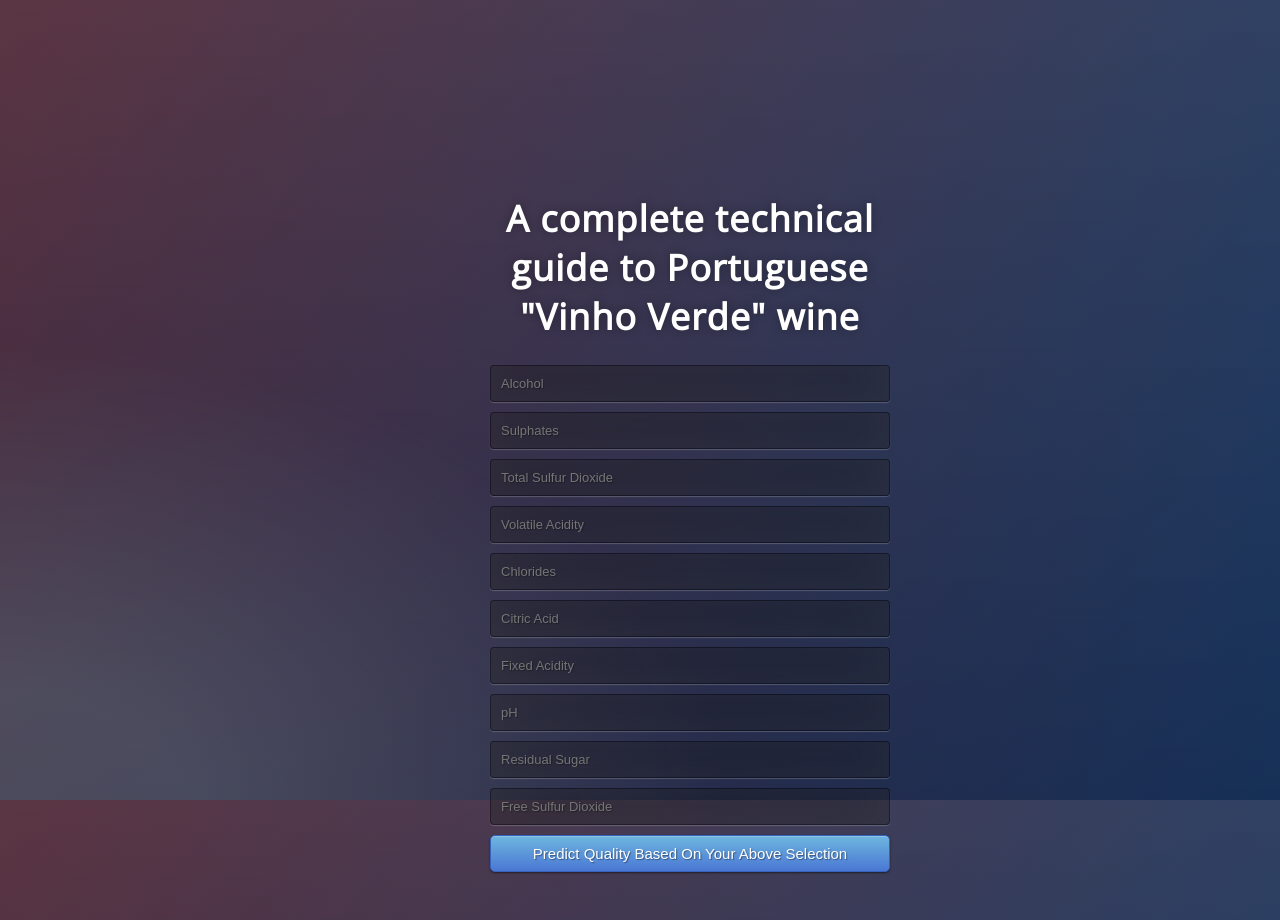
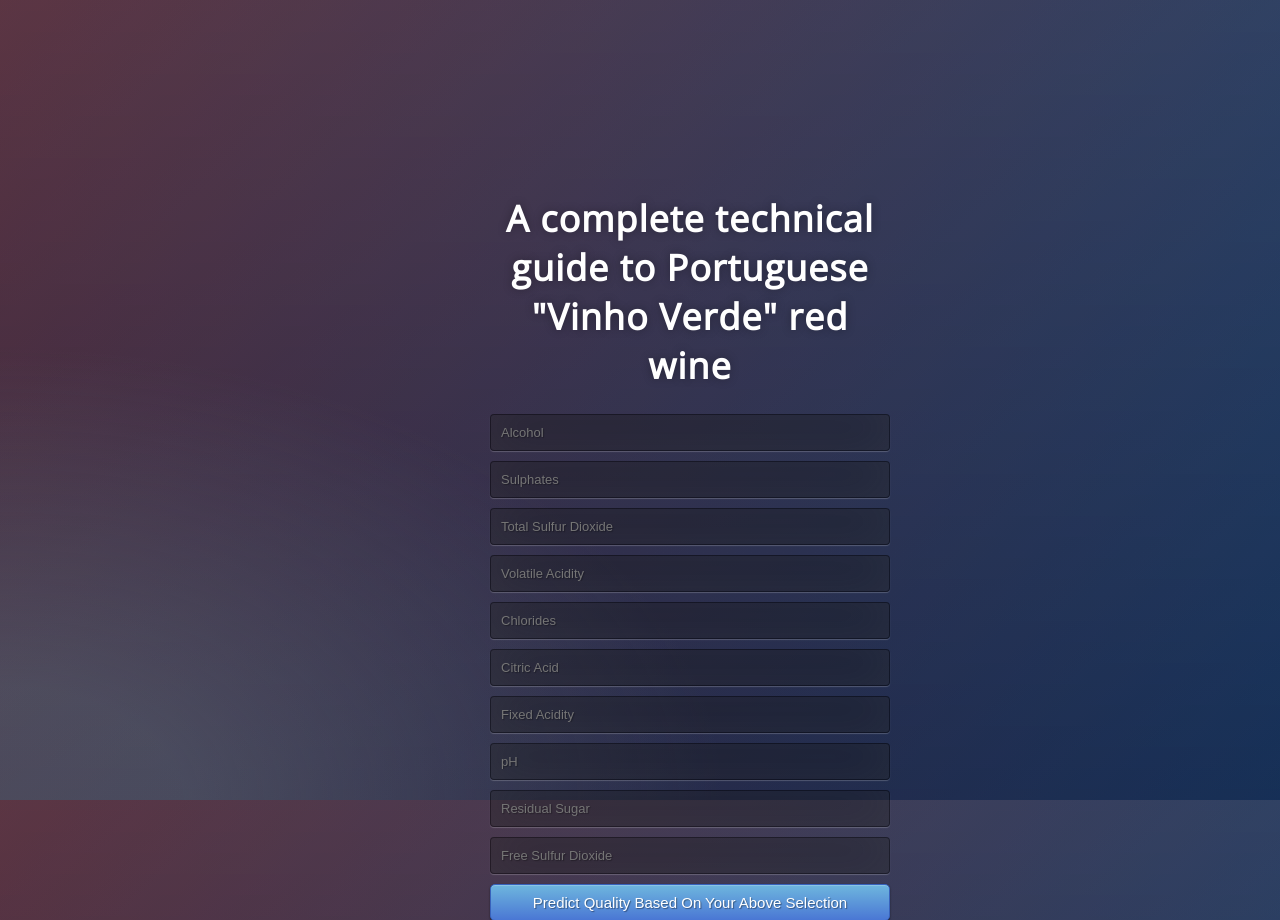
Before and after one commit to SMC380013/Wine-quality-ML-Project, a Python web app: template templates/index.html in a window 1280 px wide. Shown: the top 920 px of the page. Run offline with Jinja, Linux system fonts and the light colour scheme; the template is opened without the code that fills it, so the values that code supplies are empty.

Commit message:
Update index.html

```diff
--- a/templates/index.html
+++ b/templates/index.html
@@ -14,7 +14,7 @@
 
 <body>
  <div class="login">
-	<h1>A complete technical guide to Portuguese "Vinho Verde" wine </h1>
+	<h1>A complete technical guide to Portuguese "Vinho Verde" red wine </h1>
 
      <!-- Main Input For Receiving Query to our ML -->
     <form action="{{ url_for('predict')}}"method="post">
```
